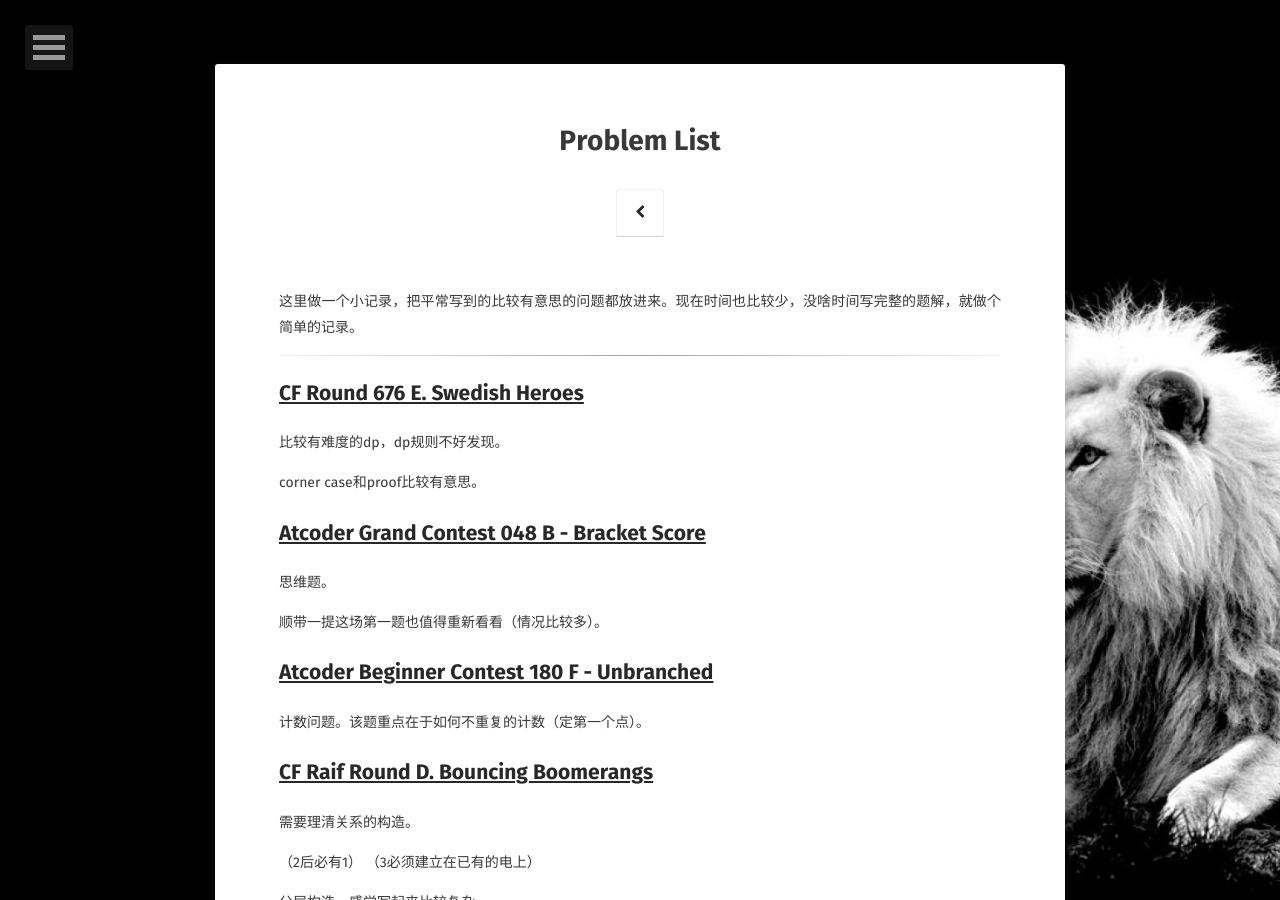
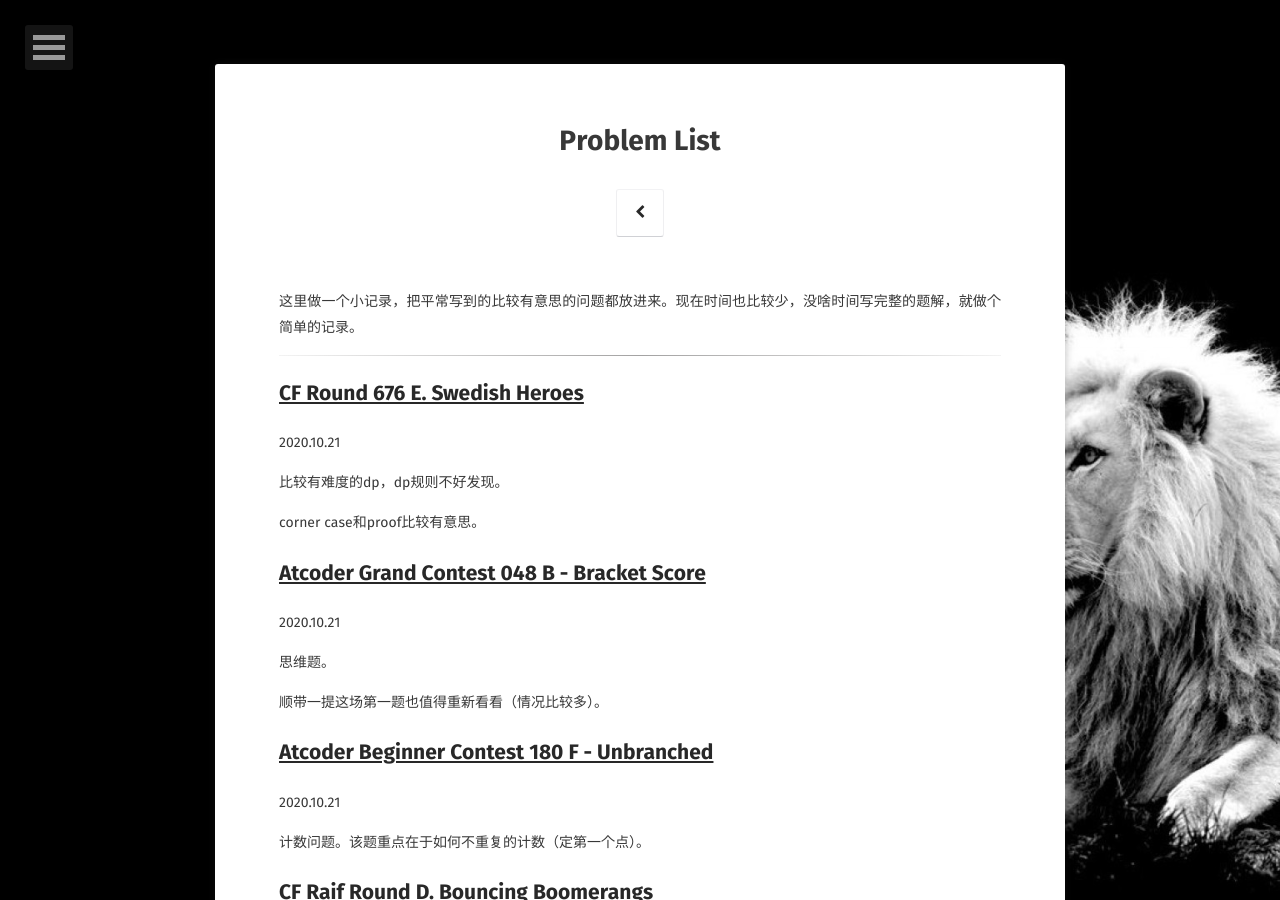
Before and after one commit to BlackWaters/BlackWaters.github.io, a Jekyll site: the page built from problemlist/index.md, in a window 1280 px wide and 900 px high. Built offline with Jekyll 4.4.1, drawn with Linux system fonts in a browser that asks for light colours; some web fonts are replaced; formulas are drawn with MathJax 3; comment, search, counter and statistics services are not loaded; some of the changed text lies outside the part shown.

Commit message:
problem list update

```diff
--- a/problemlist/index.md
+++ b/problemlist/index.md
@@ -5,11 +5,15 @@
 comments: true
 ---
 
+
+
 这里做一个小记录，把平常写到的比较有意思的问题都放进来。现在时间也比较少，没啥时间写完整的题解，就做个简单的记录。
 
 ---
 
 ## [CF Round 676 E. Swedish Heroes](https://codeforces.com/contest/1421/problem/E)
+
+2020.10.21
 
 比较有难度的dp，dp规则不好发现。
 
@@ -17,15 +21,21 @@
 
 ## [Atcoder Grand Contest 048 B - Bracket Score](https://atcoder.jp/contests/agc048/tasks/agc048_b)
 
+2020.10.21
+
 思维题。
 
 顺带一提这场第一题也值得重新看看（情况比较多）。
 
 ## [Atcoder Beginner Contest 180 F - Unbranched](https://atcoder.jp/contests/abc180/tasks/abc180_f)
 
+2020.10.21
+
 计数问题。该题重点在于如何不重复的计数（定第一个点）。
 
 ## [CF Raif Round D. Bouncing Boomerangs](https://codeforces.com/contest/1428/problem/D)
+
+2020.10.21
 
 需要理清关系的构造。
 
@@ -38,8 +48,18 @@
 
 ## [CF Raif Round E. Carrots for Rabbits](https://codeforces.com/contest/1428/problem/E)
 
+2020.10.22
+
 第一次的做法已经非常接近解法了。
 
-(每次减去对答案贡献最大的值)
+(每次减去对答案贡献最大的值，注意贡献的计算)
 
 ## [CF Raif Round F. Fruit Sequences](https://codeforces.com/contest/1428/problem/F)
+
+2020.10.23
+
+量化答案，注意写法的优化（可以做到\\(O(n)\\)）。
+
+应该属于比较巧妙的计数问题。
+
+格外注意：**先理清楚数学关系再写！不要求快！**
```
